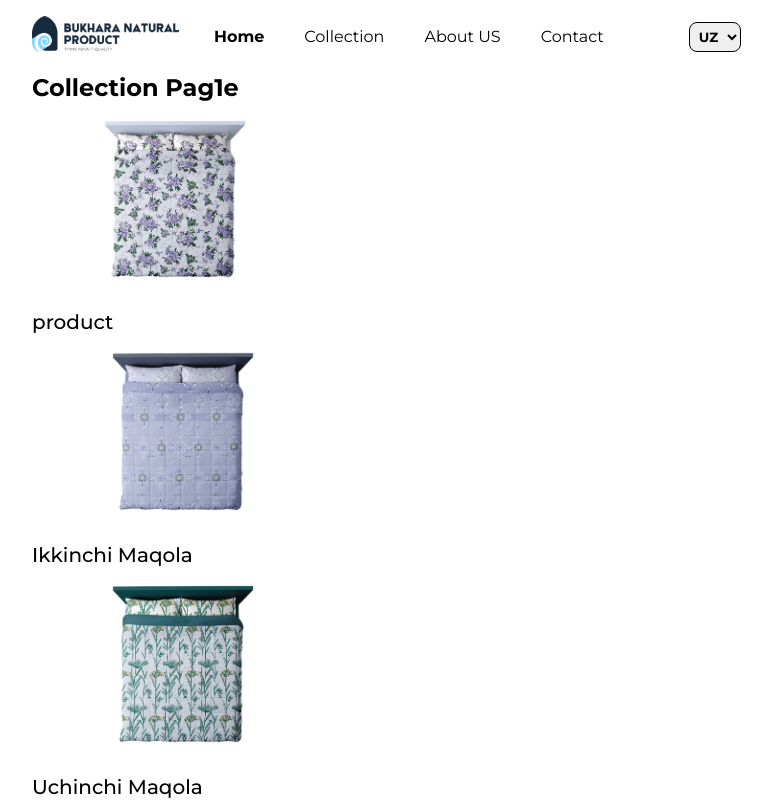
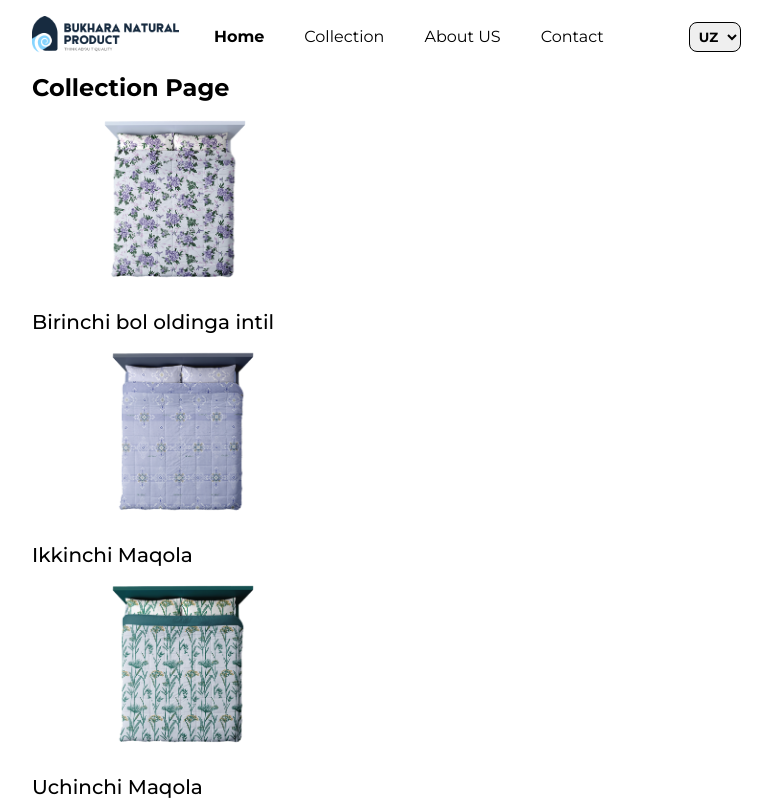
Before and after one commit to Mahkamov9/bnpfabricuz, a React (Vite) app: page /collection in a window 1280 px wide. Shown: the top 800 px of the page, without its empty margins (18-790 px from the left). Built offline with nearby package versions, Linux system fonts and the light colour scheme.

Commit message:
Collection page and card end

```diff
--- a/src/App.jsx
+++ b/src/App.jsx
@@ -19,7 +19,7 @@ function App() {
             <Route path="/collection" element={<Collection/>} />
             <Route path="/about" element={<About/>}/>
             <Route path="/contact" element={<Contact/>}/>
-            <Route path="/product/:id" element={<Product />} />
+            <Route path="/collection/:id" element={<Product />} />
           </Routes>
         <Footer/>
       </Router>
--- a/src/Components/Cards/Card.jsx
+++ b/src/Components/Cards/Card.jsx
@@ -1,15 +1,17 @@
 import React from 'react'
 import "./Card.css";
 import { Link } from 'react-router-dom';
+import CardData from "../../assets/data"
 
-
-export default function Card(props) {
+export default function Card() {
   return (
     <>
-      <Link to={`/product/${props?.id}`} className="card">
-      <img src={props.card_img} alt="Mahkamov"/>
-          <h2>{props.title}</h2>
-      </Link>
+      {CardData.map((item) => (
+        <Link key={item.id} to={`/collection/${item.id}`} className="card">
+          <img src={item.img} alt={item.title}/>
+          <h2>{item.title}</h2>
+        </Link>
+      ))}
     </>
   )
 }
--- a/src/Pages/Collection/Collection.jsx
+++ b/src/Pages/Collection/Collection.jsx
@@ -1,27 +1,13 @@
-import React, { useState } from 'react';
 import Card from '../../Components/Cards/Card';
-import cardimg from "../../assets/Images/cardimg4.jpg";
-import SofaImg from "../../assets/Images/sofa.png";
-import SofaImg1 from "../../assets/Images/sofa1.png";
-import SofaImg2 from "../../assets/Images/sofa2.png";
-import Dataxon from '../../assets/data';
-
 
 function Collection() {
-  const [currentPage, setCurrentPage] = useState(1);
-
-
 
   return (
     <div className='container'>
-      <h2>Collection Pag1e</h2>
+      <h2>Collection Page</h2>
       <div className="card-container">
-        {Dataxon.map((item) => (
-          <Card key={item.id} title={item?.title} card_img={item?.img}  cardLink="Article" />
-        ))}
+        <Card />
       </div>
-
-
     </div>
   );
 }
--- a/src/Pages/Product/Product.jsx
+++ b/src/Pages/Product/Product.jsx
@@ -1,20 +1,19 @@
 import { useLocation, useParams } from "react-router-dom"
-import Dataxon from "../../assets/data"
+import CardData from "../../assets/data"
 
 
 export default function Product() {
 
   const params = useParams()
-  const filterProduct = Dataxon.filter((item) => item?.id == params?.id)
+  const filterProduct = CardData.filter((item) => item?.id == params?.id)
   console.log(filterProduct)
 
   return (
-    <section>
+    <section className="container">
       productga xush kelisbzi
       <h1>{filterProduct[0]?.title}</h1>
       <p>{filterProduct[0]?.text}</p>
       <img src={filterProduct[0]?.img} />
-
     </section>
   )
 }
--- a/src/assets/data.js
+++ b/src/assets/data.js
@@ -3,12 +3,10 @@ import SofaImg1 from "../assets/Images/sofa1.png";
 import SofaImg2 from "../assets/Images/sofa2.png";
 
 
-// import { useTranslation } from 'react-i18next';
-// const { t, i18n } = useTranslation();
-const Dataxon = [
+const CardData = [
   {
     "id": 1,
-    "title": "product",
+    "title": "Birinchi bol oldinga intil",
     "category": "Texnologiya",
     "img": SofaImg,
     "text":"salomlar 1-producttttttttttttttttttttttttttttttttttttttttttttttttt"
@@ -30,4 +28,4 @@ const Dataxon = [
 
   }
 ]
-export default Dataxon
+export default CardData
```
Also changed, not shown: src/Pages/Collection/Collection.css (+21 -4 lines).
